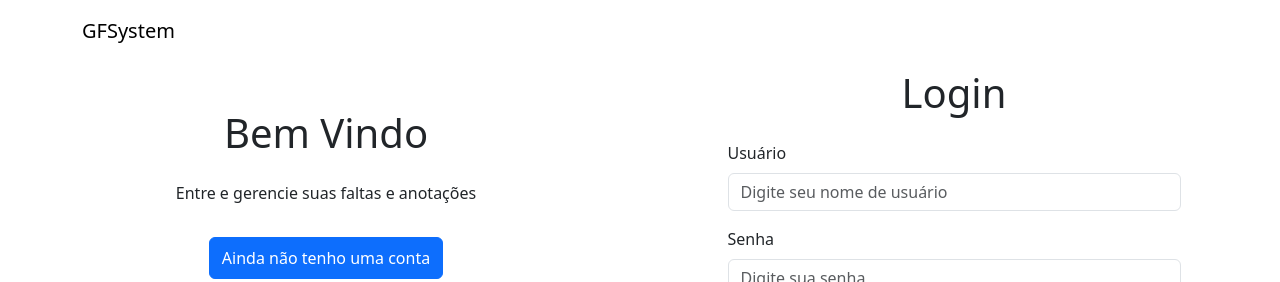
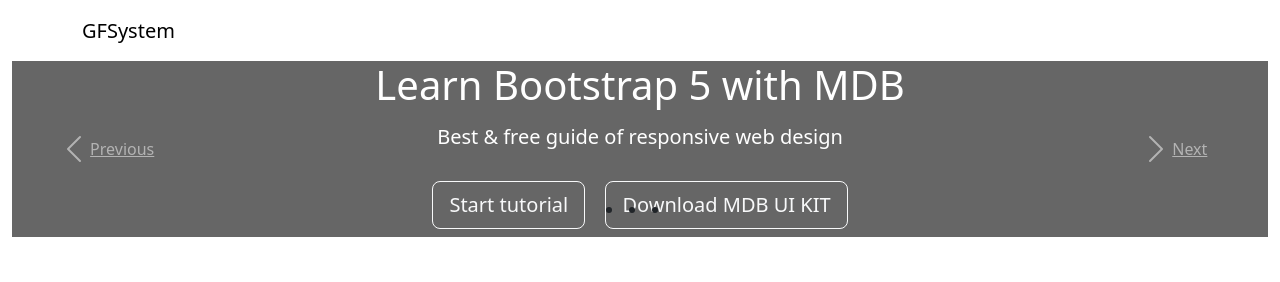
Before and after one commit to Cromablue/GFSystem, a Django app: page / in a window 1280 px wide. Shown: the top 282 px of the page. Run offline with Django 4.2, Linux system fonts and the light colour scheme; some libraries are stand-ins or nearby versions.

Commit message:
Alterar funcionalidade, navbar, adicionar página principal

```diff
--- a/GFSystem/models.py
+++ b/GFSystem/models.py
@@ -1,7 +1,7 @@
 from django.contrib.auth.models import User
 from django.db import models
 from django.core.exceptions import ValidationError
-
+#da uma olhada ba biblioteca datetime
 FALTAS_PERMITIDAS = 0.25  # Configurável
 
 class Materia(models.Model):
--- a/GFSystem/urls.py
+++ b/GFSystem/urls.py
@@ -3,7 +3,8 @@
 
 urlpatterns = [
     # Rotas públicas
-    path('', views.login_view, name='login'),
+    path('', views.home, name='home'),  # Página inicial
+    path('login/', views.login_view, name='login'),
     path('cadastro/', views.cadastro, name='cadastro'),
     path('logout/', views.logout_view, name='logout'),
     path('finalizar-periodo/', views.finalizar_periodo, name='finalizar_periodo'),
--- a/GFSystem/views.py
+++ b/GFSystem/views.py
@@ -9,8 +9,12 @@
 from django.utils import timezone
 import re
 
+#fatmodels -> slin views
 
-# Página inicial (dashboard)
+# Página inicial
+def home(request):
+    return render(request, 'index.html')
+
 def cadastro(request):
     if request.method == "POST":
         # Coletando os dados do formulário
@@ -57,7 +61,6 @@
 
     return render(request, 'cadastro.html')
 
-@login_required
 def dashboard(request):
     # Obter ano e semestre atuais
     ano_atual = str(timezone.now().year)
@@ -98,7 +101,7 @@
     return redirect('login')
 
 # Adicionar matéria
-@login_required
+
 def adicionar_materia(request):
     if request.method == 'POST':
         form = MateriaForm(request.POST, is_edit=True)
@@ -117,7 +120,7 @@
 
 
 # Editar matéria
-@login_required
+
 def editar_materia(request, pk):
     materia = get_object_or_404(Materia, pk=pk)
 
@@ -132,7 +135,7 @@
     return render(request, 'editar_materia.html', {'form': form})
 
 # Remover matéria
-@login_required
+
 def remover_materia(request, pk):
     materia = get_object_or_404(Materia, pk=pk, aluno=request.user)
     if request.method == 'POST':
@@ -143,12 +146,11 @@
         return redirect('dashboard')
     return render(request, 'dashboard.html', {'materia': materia})
 
-@login_required
+
 def lixeira(request):
     materias = Materia.objects.filter(aluno=request.user, oculto=True)
     return render(request, 'lixeira.html', {'materias': materias})
 
-@login_required
 def restaurar_materia(request, pk):  # Adicionado o parâmetro pk
     try:
         materia = Materia.objects.get(pk=pk, aluno=request.user, oculto=True)
@@ -160,7 +162,6 @@
     return redirect('lixeira')
 
 
-@login_required
 def finalizar_periodo(request):
     if request.method == 'POST':
         ano = request.POST.get('ano')
@@ -195,7 +196,6 @@
     materia.save()  # Salva a alteração no banco de dados
     return redirect('dashboard')  # Redireciona de volta para a página de Dashboard
 
-@login_required
 def ver_anotacoes(request, pk):
     materia = get_object_or_404(Materia, pk=pk, aluno=request.user)
 
--- a/templates/base.html
+++ b/templates/base.html
@@ -14,6 +14,7 @@
     {% load bootstrap5 %}
     {% bootstrap_css %}
     {% bootstrap_javascript %}
+    {% bootstrap_messages %}
 </head>
 <body class="d-flex flex-column min-vh-100 gradient-custom">
     <!-- Header -->
--- /dev/null
+++ b/templates/index.html
@@ -0,0 +1,195 @@
+{% extends 'base.html' %}
+{% block title %}Matérias{% endblock %}
+{% block content %}
+  <!-- Carousel wrapper -->
+  <div id="introCarousel" class="carousel slide carousel-fade shadow-2-strong" data-mdb-carousel-init>
+    <!-- Indicators -->
+    <div class="carousel-indicators">
+      <li data-mdb-target="#introCarousel" data-mdb-slide-to="0" class="active"></li>
+      <li data-mdb-target="#introCarousel" data-mdb-slide-to="1"></li>
+      <li data-mdb-target="#introCarousel" data-mdb-slide-to="2"></li>
+    </div>
+
+    <!-- Inner -->
+    <div class="carousel-inner">
+      <!-- Single item -->
+      <div class="carousel-item active">
+        <div class="mask" style="background-color: rgba(0, 0, 0, 0.6);">
+          <div class="d-flex justify-content-center align-items-center h-100">
+            <div class="text-white text-center" data-mdb-theme="dark">
+              <h1 class="mb-3">Learn Bootstrap 5 with MDB</h1>
+              <h5 class="mb-4">Best & free guide of responsive web design</h5>
+              <a class="btn btn-outline-light btn-lg m-2" data-mdb-ripple-init href="https://www.youtube.com/watch?v=c9B4TPnak1A"
+                 role="button" rel="nofollow" target="_blank">Start tutorial</a>
+              <a class="btn btn-outline-light btn-lg m-2" data-mdb-ripple-init href="https://mdbootstrap.com/docs/standard/"
+                 target="_blank" role="button">Download MDB UI KIT</a>
+            </div>
+          </div>
+        </div>
+      </div>
+
+      <!-- Single item -->
+      <div class="carousel-item">
+        <div class="mask" style="background-color: rgba(0, 0, 0, 0.3);">
+          <div class="d-flex justify-content-center align-items-center h-100">
+            <div class="text-white text-center">
+              <h2>You can place here any content</h2>
+            </div>
+          </div>
+        </div>
+      </div>
+
+      <!-- Single item -->
+      <div class="carousel-item">
+        <div class="mask" style="
+                                 background: linear-gradient(
+                                 45deg,
+                                 rgba(29, 236, 197, 0.7),
+                                 rgba(91, 14, 214, 0.7) 100%
+                                 );
+                                 ">
+          <div class="d-flex justify-content-center align-items-center h-100" data-mdb-theme="dark">
+            <div class="text-white text-center">
+              <h2>And cover it with any mask</h2>
+              <a class="btn btn-outline-light btn-lg m-2" data-mdb-ripple-init
+                 href="https://mdbootstrap.com/docs/standard/content-styles/masks/" target="_blank" role="button">Learn
+                about masks</a>
+            </div>
+          </div>
+        </div>
+      </div>
+    </div>
+    <!-- Inner -->
+
+    <!-- Controls -->
+    <a class="carousel-control-prev" href="#introCarousel" role="button" data-mdb-slide="prev">
+      <span class="carousel-control-prev-icon" aria-hidden="true"></span>
+      <span class="sr-only">Previous</span>
+    </a>
+    <a class="carousel-control-next" href="#introCarousel" role="button" data-mdb-slide="next">
+      <span class="carousel-control-next-icon" aria-hidden="true"></span>
+      <span class="sr-only">Next</span>
+    </a>
+  </div>
+  <!-- Carousel wrapper -->
+</header>
+<!--Main Navigation-->
+
+<!--Main layout-->
+<main class="mt-5">
+  <div class="container">
+    <!--Section: Content-->
+    <section>
+      <div class="row">
+        <div class="col-md-6 gx-5 mb-4">
+          <div class="bg-image hover-overlay shadow-2-strong" data-mdb-ripple-init data-mdb-ripple-color="light">
+            <img src="https://mdbootstrap.com/img/new/slides/031.jpg" class="img-fluid" />
+            <a href="#!">
+              <div class="mask" style="background-color: rgba(251, 251, 251, 0.15);"></div>
+            </a>
+          </div>
+        </div>
+
+        <div class="col-md-6 gx-5 mb-4">
+          <h4><strong>Facilis consequatur eligendi</strong></h4>
+          <p class="text-muted">
+            Lorem ipsum dolor sit amet consectetur adipisicing elit. Facilis consequatur
+            eligendi quisquam doloremque vero ex debitis veritatis placeat unde animi laborum
+            sapiente illo possimus, commodi dignissimos obcaecati illum maiores corporis.
+          </p>
+          <p><strong>Doloremque vero ex debitis veritatis?</strong></p>
+          <p class="text-muted">
+            Lorem ipsum dolor sit amet, consectetur adipisicing elit. Quod itaque voluptate
+            nesciunt laborum incidunt. Officia, quam consectetur. Earum eligendi aliquam illum
+            alias, unde optio accusantium soluta, iusto molestiae adipisci et?
+          </p>
+        </div>
+      </div>
+    </section>
+    <!--Section: Content-->
+
+    <hr class="my-5" />
+
+    <!--Section: Content-->
+    <section class="text-center">
+      <h4 class="mb-5"><strong>Facilis consequatur eligendi</strong></h4>
+
+      <div class="row">
+        <div class="col-lg-4 col-md-12 mb-4">
+          <div class="card">
+            <div class="bg-image hover-overlay" data-mdb-ripple-init data-mdb-ripple-color="light">
+              <img src="https://mdbootstrap.com/img/new/standard/nature/184.jpg" class="img-fluid" />
+              <a href="#!">
+                <div class="mask" style="background-color: rgba(251, 251, 251, 0.15);"></div>
+              </a>
+            </div>
+            <div class="card-body">
+              <h5 class="card-title">Card title</h5>
+              <p class="card-text">
+                Some quick example text to build on the card title and make up the bulk of the
+                card's content.
+              </p>
+              <a href="#!" class="btn btn-primary" data-mdb-ripple-init>Button</a>
+            </div>
+          </div>
+        </div>
+
+        <div class="col-lg-4 col-md-6 mb-4">
+          <div class="card">
+            <div class="bg-image hover-overlay" data-mdb-ripple-init data-mdb-ripple-color="light">
+              <img src="https://mdbootstrap.com/img/new/standard/nature/023.jpg" class="img-fluid" />
+              <a href="#!">
+                <div class="mask" style="background-color: rgba(251, 251, 251, 0.15);"></div>
+              </a>
+            </div>
+            <div class="card-body">
+              <h5 class="card-title">Card title</h5>
+              <p class="card-text">
+                Some quick example text to build on the card title and make up the bulk of the
+                card's content.
+              </p>
+              <a href="#!" class="btn btn-primary" data-mdb-ripple-init>Button</a>
+            </div>
+          </div>
+        </div>
+
+        <div class="col-lg-4 col-md-6 mb-4">
+          <div class="card">
+            <div class="bg-image hover-overlay" data-mdb-ripple-init data-mdb-ripple-color="light">
+              <img src="https://mdbootstrap.com/img/new/standard/nature/111.jpg" class="img-fluid" />
+              <a href="#!">
+                <div class="mask" style="background-color: rgba(251, 251, 251, 0.15);"></div>
+              </a>
+            </div>
+            <div class="card-body">
+              <h5 class="card-title">Card title</h5>
+              <p class="card-text">
+                Some quick example text to build on the card title and make up the bulk of the
+                card's content.
+              </p>
+              <a href="#!" class="btn btn-primary" data-mdb-ripple-init>Button</a>
+            </div>
+          </div>
+        </div>
+      </div>
+    </section>
+    <!--Section: Content-->
+
+    <hr class="my-5" />
+
+    <!--Section: Content-->
+    <section class="mb-5">
+      <h4 class="mb-5 text-center"><strong>Cadastre-se para </strong></h4>
+
+      <div class="row d-flex justify-content-center">
+        <div class="col-md-6">
+            <p>
+                <a href="{% url 'cadastro' %}" class="btn btn-primary w-100 py-2">Ainda não tenho uma conta</a>
+            </p>
+        </div>
+      </div>
+    </section>
+    <!--Section: Content-->
+  </div>
+</main>
+{% endblock %}
--- a/templates/partials/header.html
+++ b/templates/partials/header.html
@@ -1,29 +1,13 @@
 <nav class="navbar navbar-expand-lg" id="navbar">
     <div class="container">
-        <a class="navbar-brand" href="/dashboard" id="botao-navbar">GFSystem</a>
+        <a class="navbar-brand" href="/" id="botao-navbar">GFSystem</a>
         <button class="navbar-toggler" type="button" data-bs-toggle="collapse" data-bs-target="#navbarNav" aria-controls="navbarNav" aria-expanded="false" aria-label="Toggle navigation">
             <span class="navbar-toggler-icon"></span>
         </button>
         <div class="collapse navbar-collapse " id="navbarNav">
             <ul class="nav nav-pills nav-fill gap-2 p-1 small rounded-5 ms-auto fw-bold" id="pillNav" role="tablist" style="--bs-nav-link-color: var(--bs-white); --bs-nav-pills-link-active-color: var(--bs-primary); --bs-nav-pills-link-active-bg: var(--bs-white);">
-                <li class="nav-item" role="presentation">
-                    <a class="text-white nav-link rounded-5 {% if request.path == '/dashboard/' %}active{% endif %}" href="/dashboard" aria-selected="true">Minhas Matérias</a>
-                </li>
-                <li class="nav-item" role="presentation">
-                    <a class="text-white nav-link rounded-5 {% if request.path == '/' %}active{% endif %}" href="/" aria-selected="false">Login</a>
-                </li>
-                <li class="nav-item" role="presentation">
-                    <a class="text-white nav-link rounded-5 {% if request.path == '/cadastro/' %}active{% endif %}" href="/cadastro" aria-selected="false">Cadastrar</a>
-                </li>
-                <li class="nav-item" role="presentation">
-                    <a class="text-white nav-link rounded-5 {% if request.path == '/adicionar/' %}active{% endif %}" href="/adicionar/" aria-selected="false">Adicionar Matéria</a>
-                </li>
-                <li class="nav-item" role="presentation">
-                    <a class="text-white nav-link rounded-5 {% if request.path == '/lixeira/' %}active{% endif %}" href="/lixeira" aria-selected="false">Lixeira</a>
-                </li>
-
                 <!-- Exibir botão "Finalizar Período" somente no Dashboard -->
-                {% if request.path == '/dashboard/' or request.path == '/finalizar-periodo/' %}
+                {% if request.path == '/dashboard/' or request.path == '/finalizar-periodo/'%}
                     <li class="nav-item" role="presentation">
                         <button class="text-white nav-link rounded-5"
                             data-bs-toggle="modal"
@@ -32,6 +16,39 @@
                     </button>
                     </li>
                 {% endif %}
+
+                    <li class="nav-item" role="presentation">
+                        <a class="text-white nav-link rounded-5 {% if request.path == '/' %}active{% endif %}" href="/" aria-selected="false">Home</a>
+                    </li>
+
+                    <li class="nav-item" role="presentation">
+                        <a class="text-white nav-link rounded-5 {% if request.path == '/dashboard/' %}active{% endif %}" href="/dashboard" aria-selected="true">Minhas Matérias</a>
+                    </li>
+
+                {% if request.path == '/' or request.path == '/login/' or request.path == '/cadastro/' %}
+                    <li class="nav-item" role="presentation">
+                        <a class="text-white nav-link rounded-5 {% if request.path == '/login/' %}active{% endif %}" href="/login" aria-selected="false">Login</a>
+                    </li>
+                {% endif %}
+
+                {% if request.path == '/' or request.path == '/login/' or request.path == '/cadastro/' %}
+                    <li class="nav-item" role="presentation">
+                        <a class="text-white nav-link rounded-5 {% if request.path == '/cadastro/' %}active{% endif %}" href="/cadastro" aria-selected="false">Cadastrar</a>
+                    </li>
+                {% endif %}
+
+                {% if not request.path == '/' and not request.path == '/login/' and not request.path == '/cadastro/' %}
+                    <li class="nav-item" role="presentation">
+                        <a class="text-white nav-link rounded-5 {% if request.path == '/adicionar/' %}active{% endif %}" href="/adicionar/" aria-selected="false">Adicionar Matéria</a>
+                    </li>
+                {% endif %}
+
+                {% if not request.path == '/' and not request.path == '/login/' and not request.path == '/cadastro/' %}
+                    <li class="nav-item" role="presentation">
+                        <a class="text-white nav-link rounded-5 {% if request.path == '/lixeira/' %}active{% endif %}" href="/lixeira" aria-selected="false">Lixeira</a>
+                    </li>
+                {% endif %}
+
 
                 <li class="nav-item" role="presentation">
                     <button id="toggle-dark-mode" class="nav-link rounded-5 bg-transparent border-0">
```
Also changed, not shown: 1 other file. Lines whose indentation alone changed are shown as unchanged.
